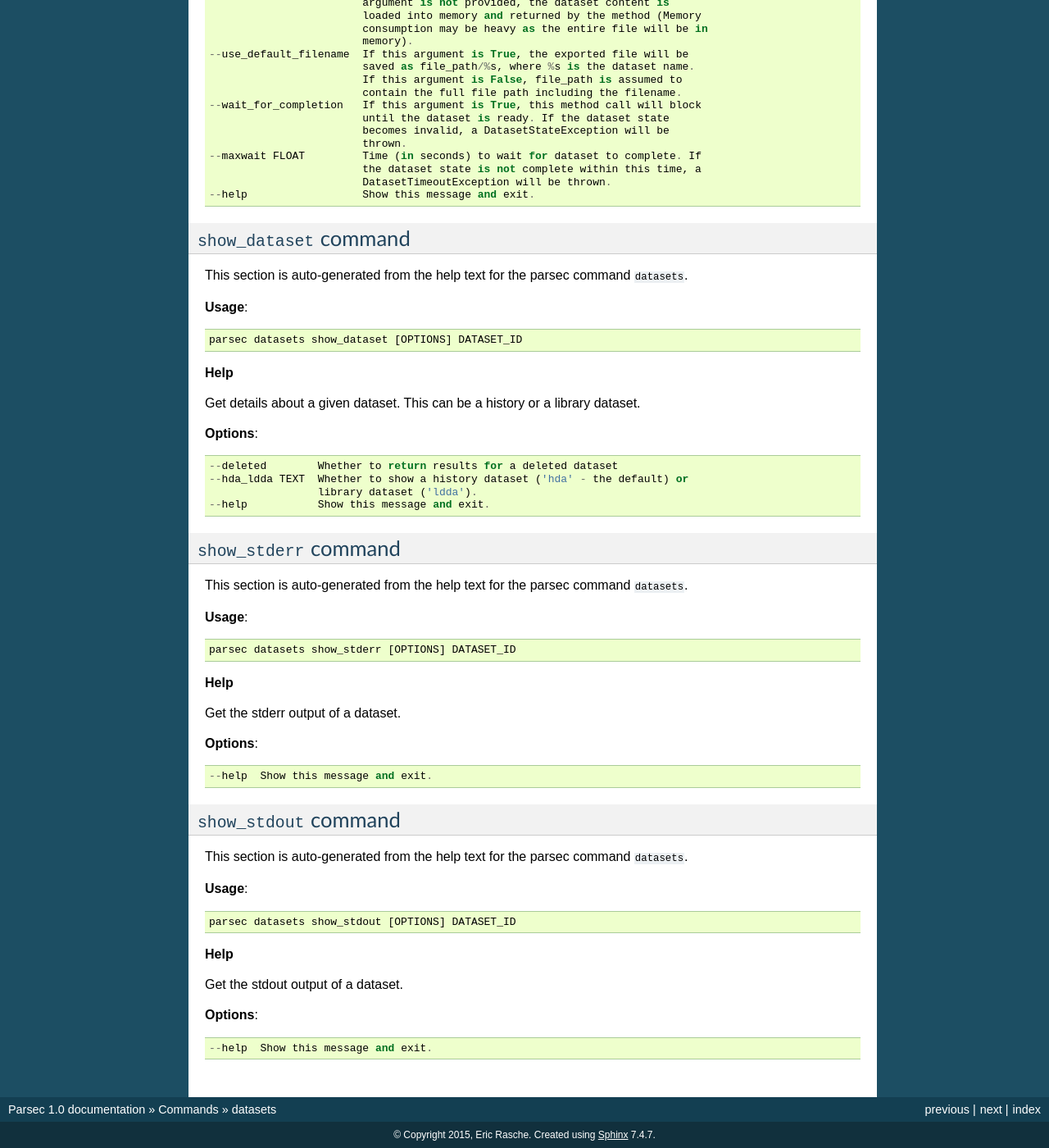
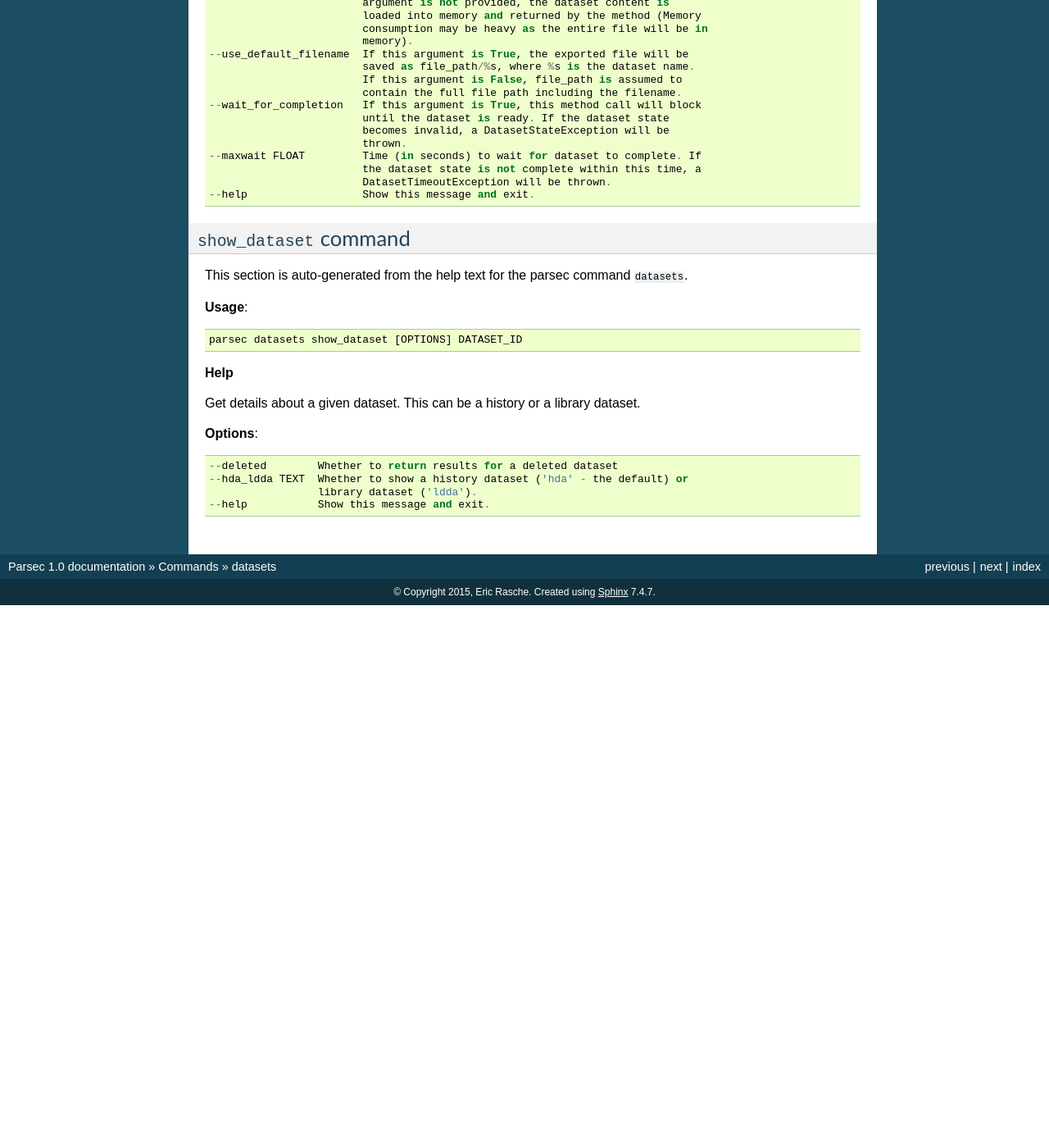
Before and after one commit to galaxy-iuc/parsec, a Sphinx documentation site: the page built from docs/commands/datasets.rst, in a window 1280 px wide and 1400 px high, scrolled down 436 px. Shown: the whole window at 82% size. Built offline with Sphinx 7.4.7, drawn with Linux system fonts in a browser that asks for light colours; after the commit the page ends 1174 px from its top, so only the background shows below that; some of the changed text lies outside the part shown.

Commit message:
Ok, better

```diff
--- a/docs/commands/datasets.rst
+++ b/docs/commands/datasets.rst
@@ -60,43 +60,3 @@ Get details about a given dataset. This can be a history or a library dataset.
       --hda_ldda TEXT  Whether to show a history dataset ('hda' - the default) or
                        library dataset ('ldda').
       --help           Show this message and exit.
-
-
-``show_stderr`` command
------------------------
-
-This section is auto-generated from the help text for the parsec command
-``datasets``.
-
-**Usage**::
-
-    parsec datasets show_stderr [OPTIONS] DATASET_ID
-
-**Help**
-
-Get the stderr output of a dataset.
-
-**Options**::
-
-
-      --help  Show this message and exit.
-
-
-``show_stdout`` command
------------------------
-
-This section is auto-generated from the help text for the parsec command
-``datasets``.
-
-**Usage**::
-
-    parsec datasets show_stdout [OPTIONS] DATASET_ID
-
-**Help**
-
-Get the stdout output of a dataset.
-
-**Options**::
-
-
-      --help  Show this message and exit.
```
Also changed, not shown: docs/commands/config.rst (+0 -15 lines), docs/commands/histories.rst (+8 -8 lines), docs/commands/tools.rst (+4 -4 lines), docs/commands/workflows.rst (+6 -6 lines), 5 other files.
